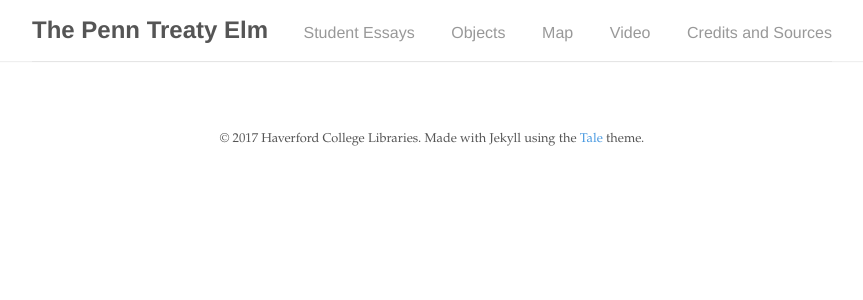
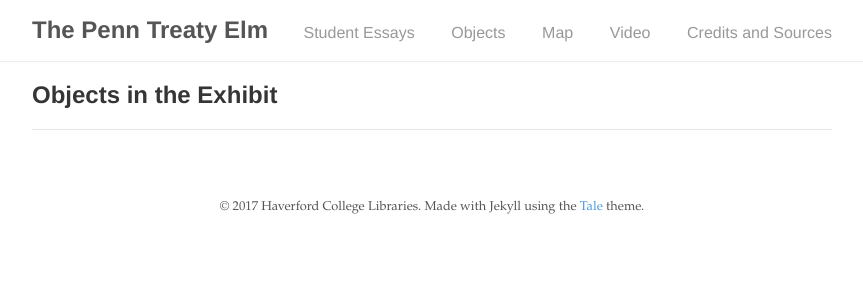
Before and after one commit to mzarafon/penn-treaty-elm, a Jekyll site: the page built from objects.html, in a window 1280 px wide. Shown: the top 300 px of the page, without its empty margins (208-1071 px from the left). Built offline with Jekyll 4.4.1, drawn with Linux system fonts in a browser that asks for light colours.

Commit message:
Update objects.html

```diff
--- a/objects.html
+++ b/objects.html
@@ -3,6 +3,8 @@ layout: default
 title: Objects
 permalink: /objects/
 ---
+
+<h2>Objects in the Exhibit</h2>
 
 <div class="catalogue">
   {% for post in paginator.posts %}
```
